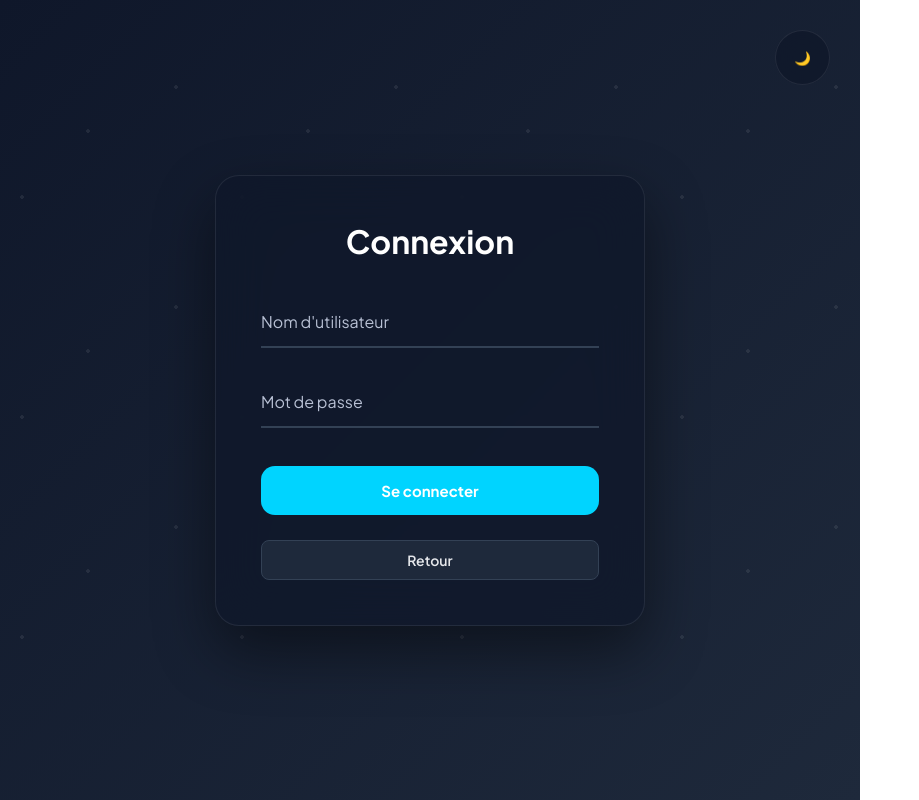
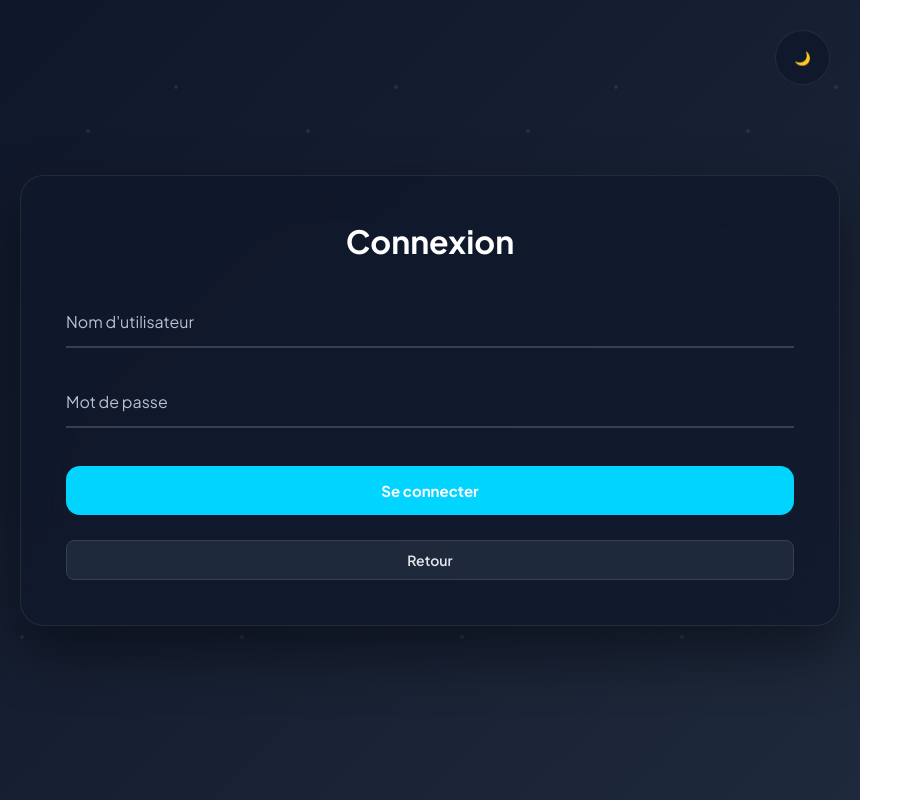
Before and after one commit to HamzaBellamlih/scan_face_scolaire, a React (Create React App) app in the folder frontend/: page /login in a window 1280 px wide. Shown: the whole page, without its empty margins (0-919 px from the left). Built offline with nearby package versions, Linux system fonts and the light colour scheme; a web font is replaced by a local one.

Commit message:
frontend

```diff
--- a/frontend/src/components/admin/css/login.css
+++ b/frontend/src/components/admin/css/login.css
@@ -51,7 +51,6 @@
 
 .login-container{
     min-height:100vh;
-    max-width:1200px;
     display:flex;
     justify-content:center;
     align-items:center;
@@ -96,7 +95,7 @@
     position:relative;
     z-index:2;
     width:100%;
-    max-width:430px;
+    max-width:1200px;
     padding:45px;
     border-radius:var(--radius);
     background:var(--card);
```
